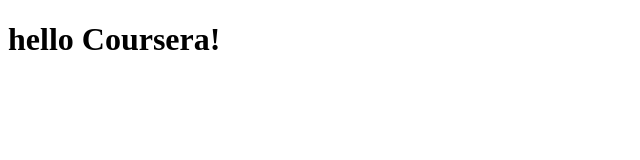
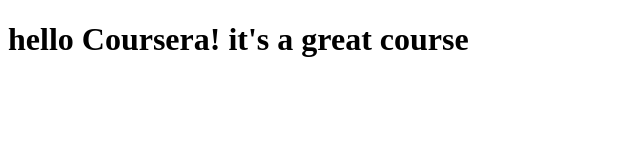
Before and after one commit to yourisurtel/coursera-test, a plain HTML site: page site/index.html in a window 1280 px wide. Shown: the whole page, without its empty margins (0-640 px from the left). Drawn offline with Linux system fonts and the light colour scheme.

Commit message:
small addition to page content

```diff
--- a/site/index.html
+++ b/site/index.html
@@ -6,6 +6,6 @@
 	<title>Hello Coursera!</title>
 </head>
 <body>
-<h1>hello Coursera!</h1>
+<h1>hello Coursera! it's a great course</h1>
 </body>
 </html>
```
